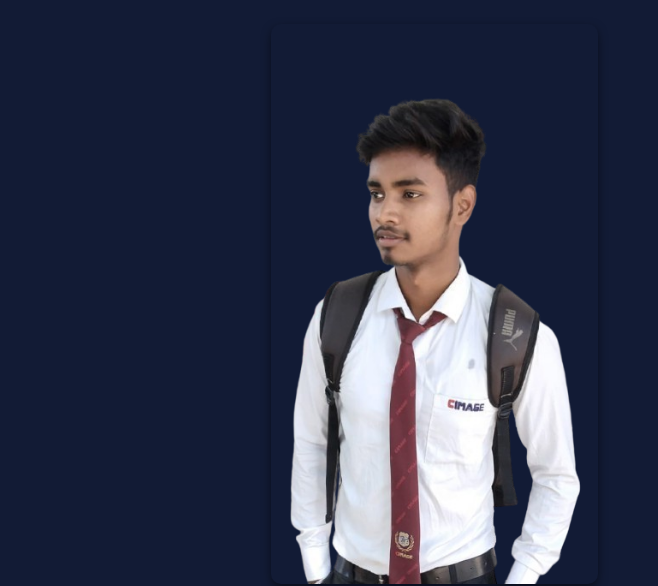
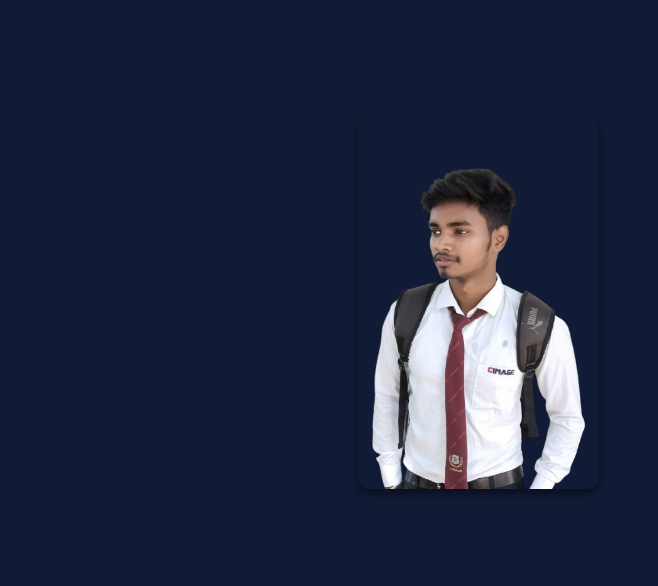
Before and after one commit to Vishalraj27439/portfolio, a plain HTML site: page index.html in a window 1280 px wide. Shown: the part 136-722 px from the top of the page, 622-1280 px from the left. Drawn offline with nearby package versions, Linux system fonts and the light colour scheme.

Commit message:
updated portfolio

```diff
--- a/index.html
+++ b/index.html
@@ -40,9 +40,10 @@
                 class="fa-brands fa-linkedin"></i></a>
 
             <a href="mailto:hello.vishal27@gmail.com" target="_blank"><i class="fa-regular fa-envelope"></i></a>
-            <a href="https://www.instagram.com/vishalraj27439?igsh=MWhwN214MDcwcmpmOA==" target="_blank"><i class="fab fa-instagram"></i></a>
+            <a href="https://www.instagram.com/vishalraj27439?igsh=MWhwN214MDcwcmpmOA==" target="_blank"><i
+                class="fab fa-instagram"></i></a>
           </div>
-          <a href="resume.pdf" class="hero-button" download>Download CV</a>
+          <a href="./images/vishal-CV.pdf" download class="hero-button" download>Download CV</a>
         </div>
       </div>
       <div class="image-section">
--- a/phone.css
+++ b/phone.css
@@ -45,9 +45,7 @@
 }
 
 .image-section {
-  max-width: 50%;
-  height: 70vh;
-  min-width: 250px;
+  height: 300px;
 }
 
 .profile-image {
--- a/style.css
+++ b/style.css
@@ -128,12 +128,14 @@ body {
 }
 
 .image-section {
-  max-width: 40%;
-  height: 70vh;
+  width: 240px;
+  max-width: 100%;
+  height: 370px;
   /* background-color: rebeccapurple; */
 }
 
 .profile-image {
+  width: 100%;
   max-width: 100%;
   height: 100%;
   border-radius: 10px;
```
Also changed, not shown: 1 other file.
